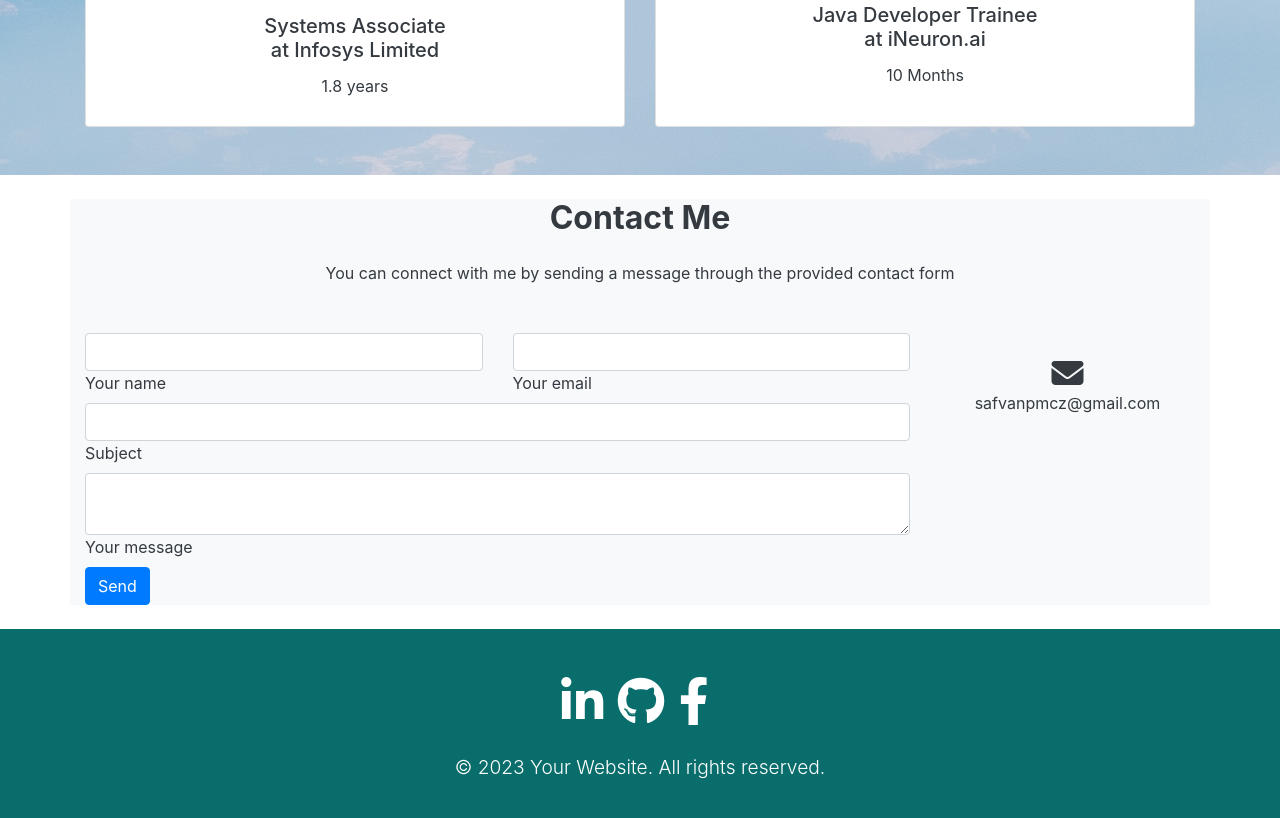
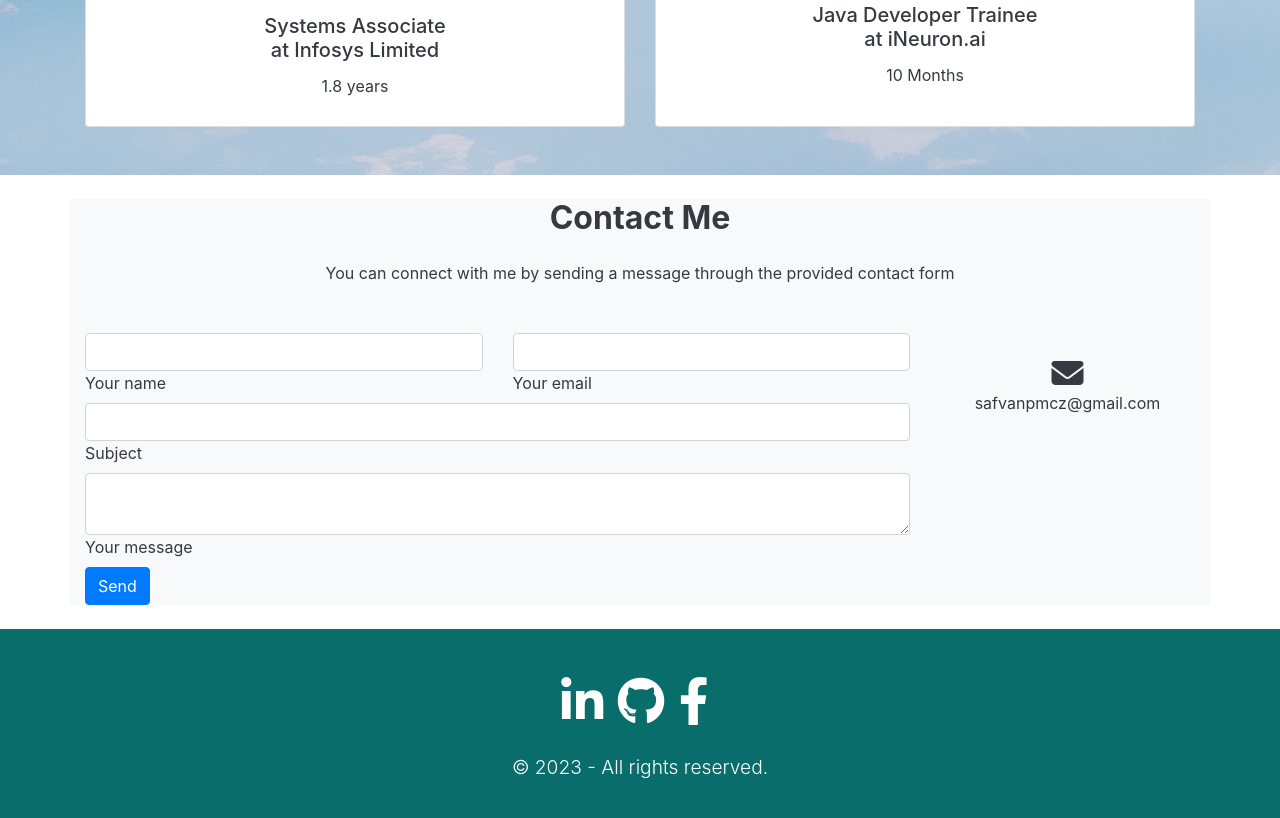
Before and after one commit to safvan8/my-personal-website, a plain HTML site: page index.html in a window 1280 px wide. Shown: the part 1871-2689 px from the top of the page. Drawn offline with nearby package versions, Linux system fonts and the light colour scheme.

Commit message:
footer text modified

```diff
--- a/index.html
+++ b/index.html
@@ -347,7 +347,7 @@
           </div>
 
           <!-- Copyright -->
-          <p class="mt-4 mb-0  text-white footer-copyright-text">© 2023 Your Website. All rights reserved.</p>
+          <p class="mt-4 mb-0  text-white footer-copyright-text">© 2023  - All rights reserved.</p>
         </div>
       </div>
     </div>
```
